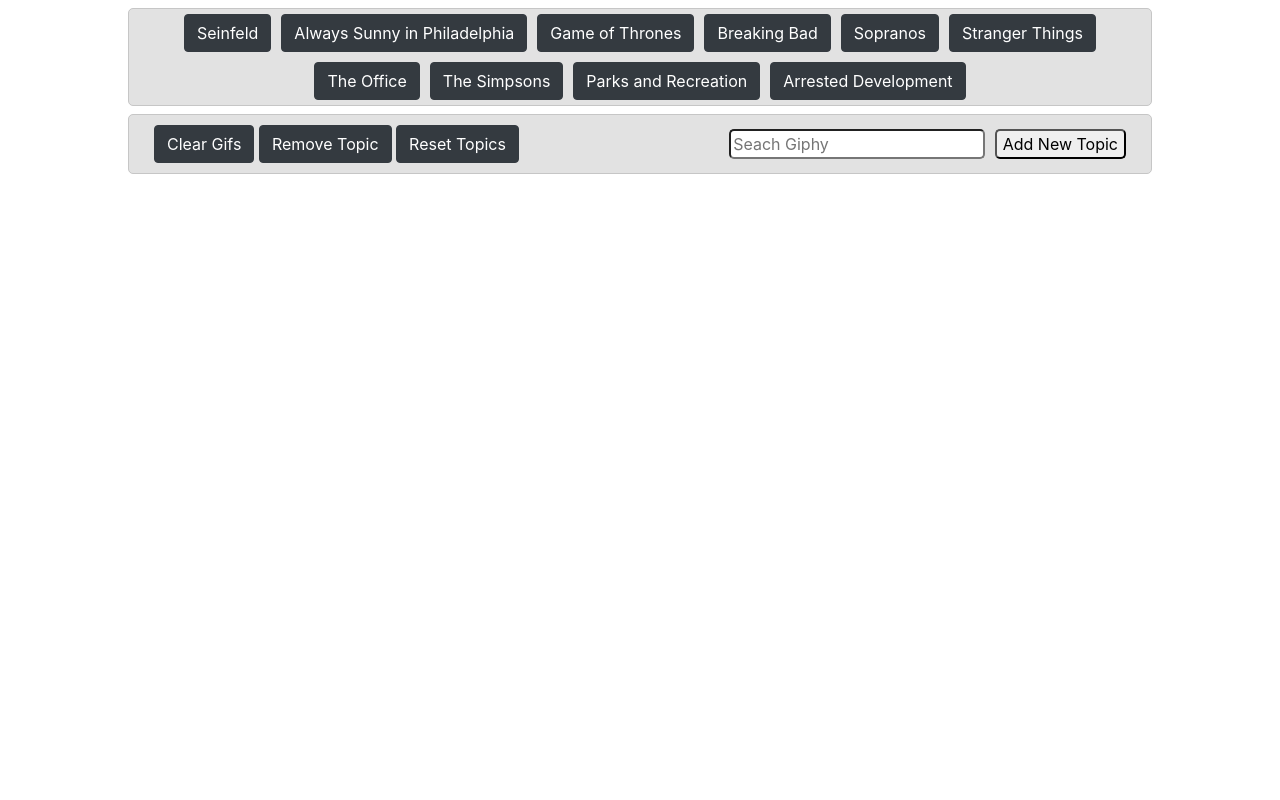
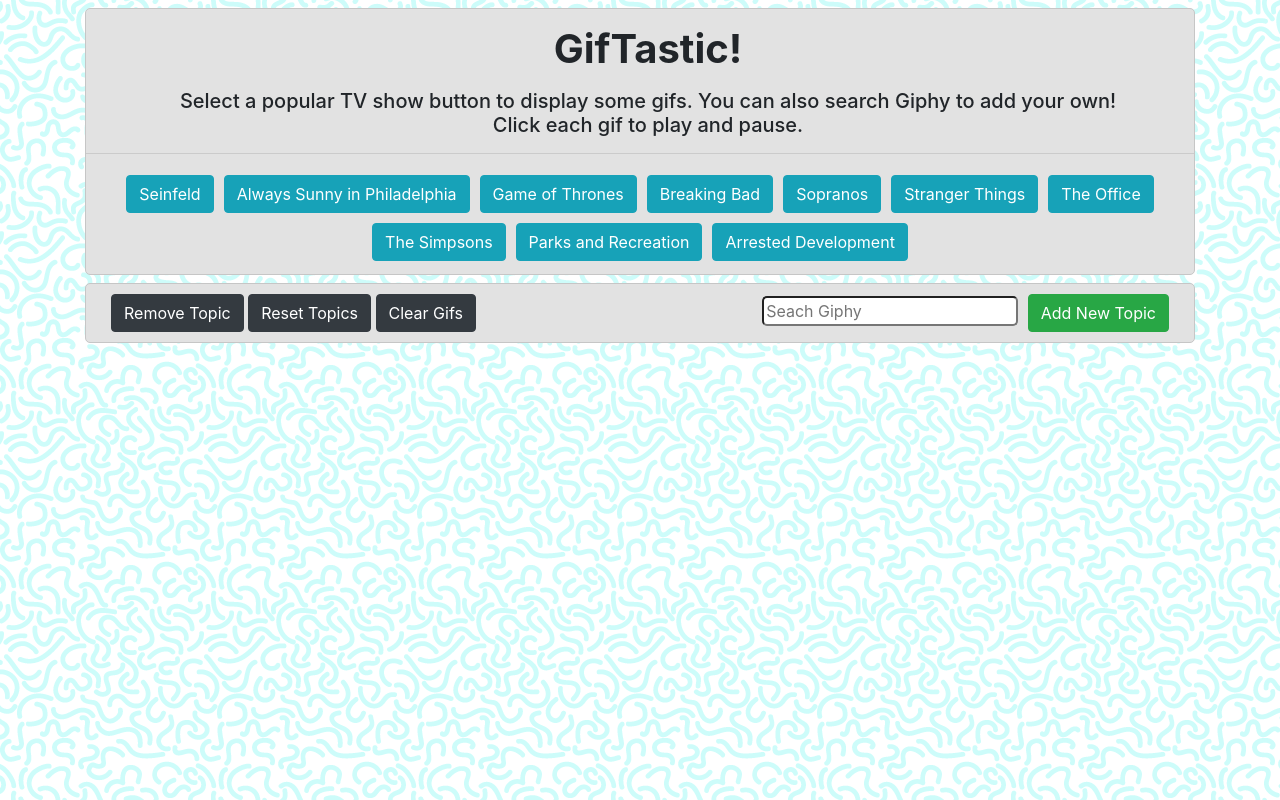
Before and after one commit to matthewemichael/GifTastic, a plain HTML site: page index.html in a window 1280 px wide. Drawn offline with nearby package versions, Linux system fonts and the light colour scheme.

Commit message:
added intro, background image, slight css mods.

```diff
--- a/assets/css/style.css
+++ b/assets/css/style.css
@@ -1,31 +1,49 @@
 html {
     height: 100%;
     margin: 0 auto;
+}
+
+body {
+    background-image: url("../images/wormz.png");
 }
 
 button.show {
     margin: 5px;
 }
 
-#topics {
+#header {
     background: #e2e2e2;
     border-radius: 5px;
     border: 1px solid #c6c6c6;
-    max-width: 1024px;
+    max-width: 1440px;
     margin-top: 1vh;
     margin-right: auto;
     margin-left: auto;
+    text-align: center;
+    display: block;
+}
+
+.intro {
+    margin: 1vh;
+}
+
+h1 {
+    font-weight: bolder;
+}
+
+#topics {
     display: flex;
     flex-wrap: wrap;
     align-items: center;
     justify-content: center;
+    margin-bottom: 1vh;
 }
 
 #input-content {
     background: #e2e2e2;
     border-radius: 5px;
     border: 1px solid #c6c6c6;
-    max-width: 1024px;
+    max-width: 1440px;
     margin-top: 1vh;
     margin-right: auto;
     margin-left: auto;
@@ -38,7 +56,7 @@ button.show {
 #gifs {
     background: #e2e2e2;
     border-radius: 5px;
-    max-width: 1024px;
+    max-width: 1440px;
     margin: 1vh auto;
     display: flex;
     flex-wrap: wrap;
@@ -79,3 +97,10 @@ img {
 #content-buttons {
     float: left;
 }
+
+@media only screen and (max-width: 991.9px) {
+    #topic-input,
+    .btn-dark {
+        margin-bottom: 5px;
+    }
+};
--- a/assets/javascript/app.js
+++ b/assets/javascript/app.js
@@ -68,7 +68,7 @@ function resetTopics() {
     $("#topics").empty();
     for (var i = 0; i < topics.length; i++) {
         var buttons = $("<button>");
-        buttons.addClass("btn btn-dark show");
+        buttons.addClass("btn btn-info show");
         buttons.attr("data-name", topics[i]);
         buttons.text(topics[i]);
         $('#topics').append(buttons);
@@ -84,7 +84,7 @@ function renderButtons() {
     // loop through array to create button for each topic
     for (var i = 0; i < topics.length; i++) {
         var buttons = $("<button>");
-        buttons.addClass("btn btn-dark show");
+        buttons.addClass("btn btn-info show");
         buttons.attr("data-name", topics[i]);
         buttons.text(topics[i]);
         $('#topics').append(buttons);
--- a/index.html
+++ b/index.html
@@ -10,19 +10,27 @@
 </head>
 <body>
     <div class="container">
-        <div class="row" id="topics">
-            <div class="col-sm-12 buttons"></div>
+        <div class="row" id="header">
+            <div class="col-sm-12 intro">
+                <p><h1>GifTastic!</h1></p>
+                <p><h5>Select a popular TV show button to display some gifs. You can also search Giphy to add your own!
+                    <br>Click each gif to play and pause.
+                    </h5>
+                </p>
+            </div>
+            <hr>
+            <div class="col-sm-12 buttons" id="topics"></div>
         </div>
         <div class="row" id="input-content">
             <div class="col-sm-4 col-md-6 col-lg-6" id="content-buttons">
-                <button class="btn btn-dark" id="clear-content">Clear Gifs</button>
                 <button class="btn btn-dark" id="remove-topic">Remove Topic</button>
                 <button class="btn btn-dark" id="reset-topic">Reset Topics</button>
+                <button class="btn btn-dark" id="clear-content">Clear Gifs</button>
             </div>
             <div class="col-sm-8 col-md-6 col-lg-6" id="input-box">
                 <form>
                     <input type="text" id="topic-input" placeholder="Seach Giphy">
-                    <input type="submit" class="submit" value="Add New Topic">
+                    <input type="submit" class="submit btn btn-success" value="Add New Topic">
                 </form>
             </div>
 
```
Also changed, not shown: assets/images/wormz.png (added).
